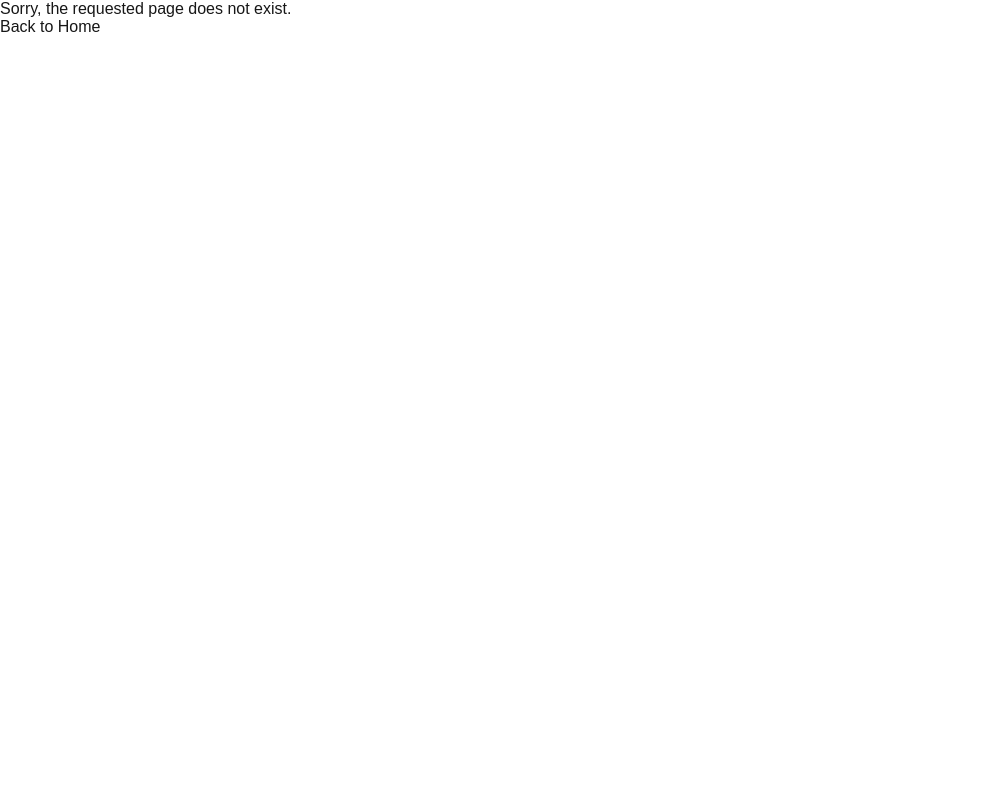
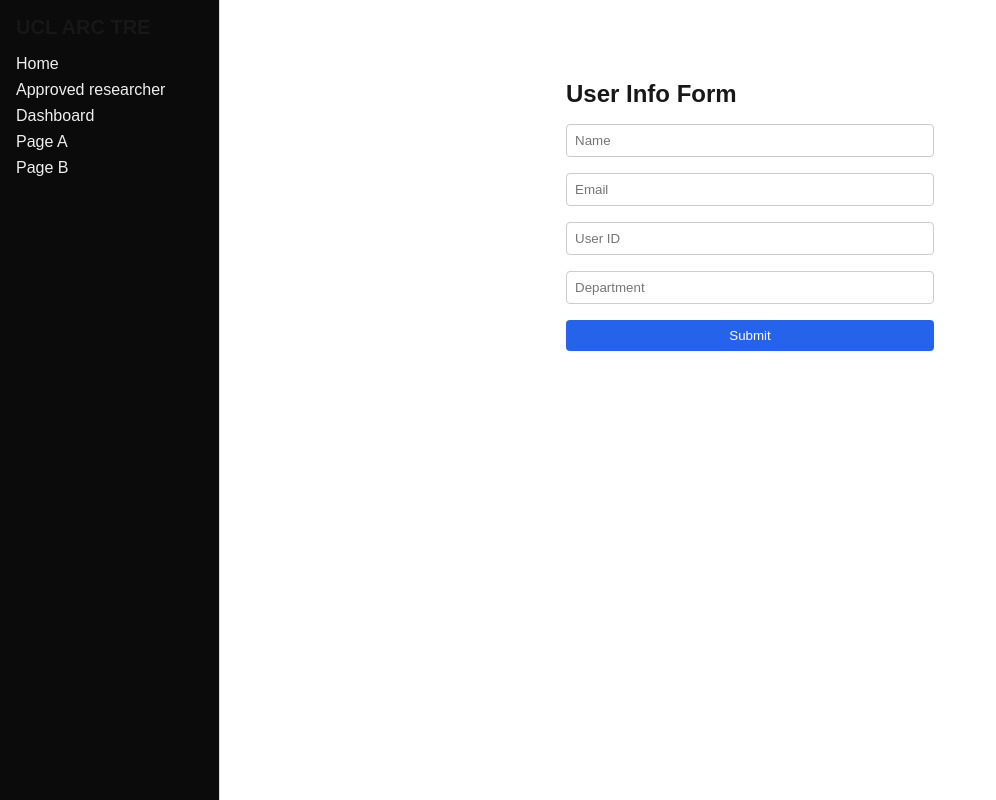
Before and after one commit to ucl-arc-tre/portal, a Next.js app in the folder web/: page /approved-researcher in a window 1280 px wide. Before the commit this address had no page. Shown: the whole page, without its empty margins (0-996 px from the left). Built offline with nearby package versions, Linux system fonts and the light colour scheme.

Commit message:
added basic starter layout, pages, and components

```diff
--- /dev/null
+++ b/web/src/app/approved-researcher/components/ApprovedResearcherForm.css
@@ -0,0 +1,41 @@
+.form-container {
+  max-width: 400px;
+  margin: 2rem auto;
+  padding: 1rem;
+}
+
+.form-title {
+  font-size: 1.5rem;
+  font-weight: bold;
+  margin-bottom: 1rem;
+}
+
+.input-field {
+  width: 100%;
+  padding: 0.5rem;
+  border: 1px solid #ccc;
+  border-radius: 4px;
+  margin-bottom: 1rem;
+}
+
+.submit-button {
+  width: 100%;
+  padding: 0.5rem;
+  background-color: #2563eb;
+  color: white;
+  border: none;
+  border-radius: 4px;
+  cursor: pointer;
+}
+
+.submit-button:hover {
+  background-color: #1d4ed8;
+}
+
+.submitted-box {
+  margin-top: 1rem;
+  padding: 0.5rem;
+  background-color: #171717;
+  border-radius: 4px;
+  font-size: 0.9rem;
+}
--- /dev/null
+++ b/web/src/app/approved-researcher/components/ApprovedResearcherForm.tsx
@@ -0,0 +1,86 @@
+"use client";
+
+import { useState } from "react";
+
+import "./ApprovedResearcherForm.css";
+
+export default function ApprovedResearcherForm() {
+  const [submitted, setSubmitted] = useState(false);
+  const [formData, setFormData] = useState({
+    name: "",
+    email: "",
+    userID: "",
+    department: "",
+  });
+
+  const handleChange = (e: React.ChangeEvent<HTMLInputElement>) => {
+    const { name, value } = e.target;
+    setFormData((prev) => ({ ...prev, [name]: value }));
+  };
+
+  const handleSubmit = (e: React.FormEvent<HTMLFormElement>) => {
+    e.preventDefault();
+    console.log("Form submitted:", formData);
+    setSubmitted(true);
+  };
+
+  return (
+    <div className="form-container">
+      <h1 className="form-title">User Info Form</h1>
+
+      <form onSubmit={handleSubmit}>
+        <input
+          type="text"
+          name="name"
+          placeholder="Name"
+          value={formData.name}
+          onChange={handleChange}
+          className="input-field"
+          required
+        />
+
+        <input
+          type="email"
+          name="email"
+          placeholder="Email"
+          value={formData.email}
+          onChange={handleChange}
+          className="input-field"
+          required
+        />
+
+        <input
+          type="text"
+          name="userID"
+          placeholder="User ID"
+          value={formData.userID}
+          onChange={handleChange}
+          className="input-field"
+          required
+        />
+
+        <input
+          type="text"
+          name="department"
+          placeholder="Department"
+          value={formData.department}
+          onChange={handleChange}
+          className="input-field"
+          required
+        />
+
+        <button type="submit" className="submit-button">
+          Submit
+        </button>
+      </form>
+
+      {submitted && (
+        <div className="submitted-box">
+          <p>Form submitted! Here`&apos;`s the data:</p>
+
+          <pre>{JSON.stringify(formData, null, 2)}</pre>
+        </div>
+      )}
+    </div>
+  );
+}
--- /dev/null
+++ b/web/src/app/approved-researcher/page.tsx
@@ -0,0 +1,10 @@
+import ApprovedResearcherForm from "./components/ApprovedResearcherForm";
+
+export const metadata = {
+  title: "Approved researcher form",
+  description: "Enter your name, email, user ID, and department.",
+};
+
+export default function FormPage() {
+  return <ApprovedResearcherForm />;
+}
--- /dev/null
+++ b/web/src/app/layout.css
@@ -0,0 +1,10 @@
+.layout {
+  display: flex;
+  min-height: 100vh;
+  font-family: sans-serif;
+}
+
+.main-content {
+  flex: 1;
+  padding: 2rem;
+}
--- a/web/src/app/layout.tsx
+++ b/web/src/app/layout.tsx
@@ -1,22 +1,22 @@
-import type { Metadata } from "next";
+import "./globals.css";
+import "./layout.css";
 
-import "./globals.css";
-import "./ui/buttons.css";
+import Nav from "@/components/nav/Nav";
+import type { ReactNode } from "react";
 
-export const metadata: Metadata = {
+export const metadata = {
   title: "UCL ARC | portal",
   description: "Portal for UCL ARC services",
 };
 
-export default function RootLayout({
-  children,
-}: Readonly<{
-  children: React.ReactNode;
-}>) {
+export default function RootLayout({ children }: { children: ReactNode }) {
   return (
     <html lang="en">
       <body>
-        <main className="main-content">{children}</main>
+        <div className="layout">
+          <Nav />
+          <main className="main-content">{children}</main>
+        </div>
       </body>
     </html>
   );
--- a/web/src/app/page.tsx
+++ b/web/src/app/page.tsx
@@ -2,7 +2,7 @@
 
 import { useEffect, useState } from "react";
 
-import styles from "./page.module.css";
+import "./page.css";
 import Link from "next/link";
 
 import { getProfile } from "@/openapi";
@@ -38,7 +38,7 @@ export default function Home() {
   }, []);
 
   return (
-    <div className={styles.page}>
+    <div className="page">
       <h1 id="title--portal">Welcome to the ARC Services Portal</h1>
 
       {isAuthed === undefined && <p>Loading...</p>}
--- /dev/null
+++ b/web/src/components/nav/Nav.css
@@ -0,0 +1,31 @@
+.sidebar {
+  width: 220px;
+  background-color: #0b0b0b;
+  padding: 1rem;
+  border-right: 1px solid #ddd;
+}
+
+.sidebar-title {
+  font-size: 1.25rem;
+  font-weight: bold;
+  margin-bottom: 1rem;
+}
+
+.nav-list {
+  list-style: none;
+  padding: 0;
+  margin: 0;
+}
+
+.nav-list li {
+  margin: 0.5rem 0;
+}
+
+.nav-list a {
+  text-decoration: none;
+  color: #efefef;
+}
+
+.nav-list a:hover {
+  text-decoration: underline;
+}
--- /dev/null
+++ b/web/src/components/nav/Nav.tsx
@@ -0,0 +1,34 @@
+import Link from "next/link";
+import "./Nav.css";
+
+export default function Nav() {
+  return (
+    <aside className="sidebar">
+      <h2 className="sidebar-title">UCL ARC TRE</h2>
+
+      <nav>
+        <ul className="nav-list">
+          <li>
+            <Link href="/">Home</Link>
+          </li>
+
+          <li>
+            <Link href="/approved-researcher">Approved researcher</Link>
+          </li>
+
+          <li>
+            <Link href="/dashboard">Dashboard</Link>
+          </li>
+
+          <li>
+            <Link href="/page-a">Page A</Link>
+          </li>
+
+          <li>
+            <Link href="/page-b">Page B</Link>
+          </li>
+        </ul>
+      </nav>
+    </aside>
+  );
+}
--- a/web/src/app/ui/buttons.css
+++ b/web/src/components/ui/Button.css
@@ -1,4 +1,4 @@
-.btn--login {
+.button--login {
   font-size: 1.6rem;
   padding: 0.4rem;
 }
```
Also changed, not shown: web/src/components/ui/Button.tsx (added, +27 -0 lines), web/src/app/page.css (renamed from web/src/app/page.module.css), 1 other file (tests, documents, lock files or other folders).
